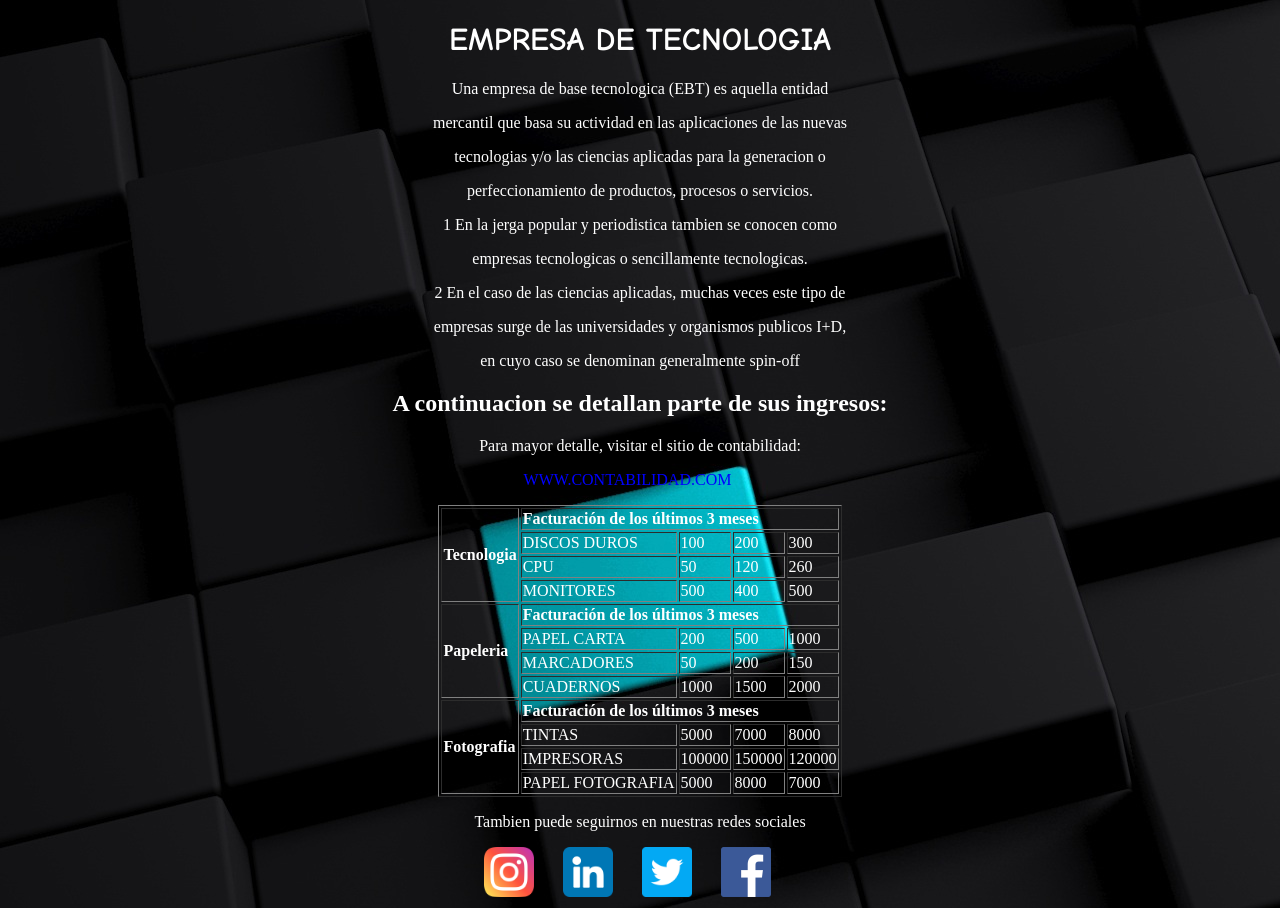
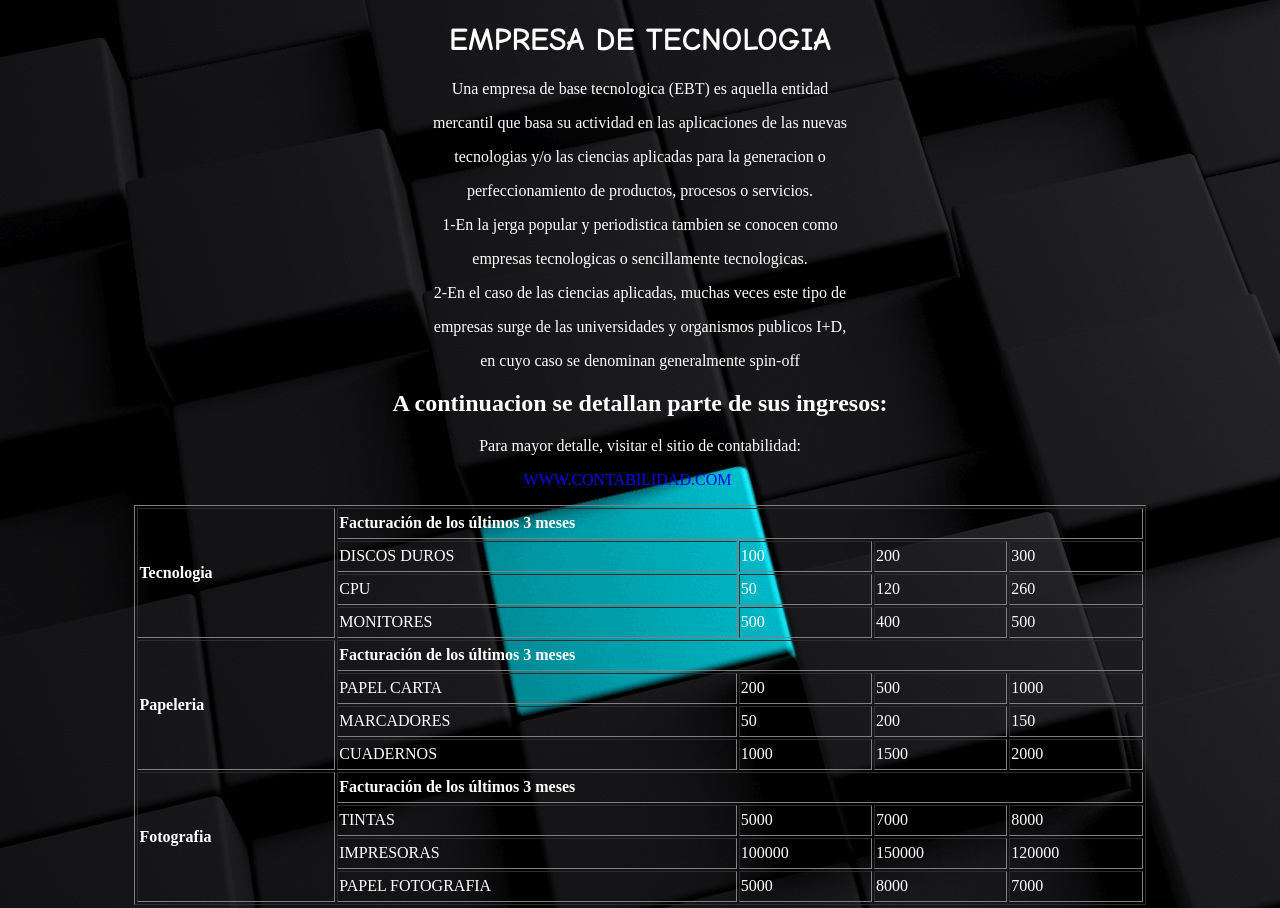
Before and after one commit to aquilezx/aquilezx.github.io, a plain HTML site: page index.html in a window 1280 px wide. Shown: the top 908 px of the page. Drawn offline with Linux system fonts and the light colour scheme.

Commit message:
Update index.html

```diff
--- a/index.html
+++ b/index.html
@@ -12,9 +12,9 @@
 	<p style="text-align:center">mercantil que basa su actividad en las aplicaciones de las nuevas</p>
 	<p style="text-align:center">tecnologias y/o las ciencias aplicadas para la generacion o</p>
 	<p style="text-align:center">perfeccionamiento de productos, procesos o servicios. </p>
-	<p style="text-align:center">1 En la jerga popular y periodistica tambien se conocen como </p>
+	<p style="text-align:center">1-En la jerga popular y periodistica tambien se conocen como </p>
 	<p style="text-align:center">empresas tecnologicas o sencillamente tecnologicas. </p>
-	<p style="text-align:center">2 En el caso de las ciencias aplicadas, muchas veces este tipo de </p>
+	<p style="text-align:center">2-En el caso de las ciencias aplicadas, muchas veces este tipo de </p>
 	<p style="text-align:center">empresas surge de las universidades y organismos publicos I+D, </p>
 	<p style="text-align:center">en cuyo caso se denominan generalmente spin-off</p>
 
@@ -90,7 +90,10 @@
 				border: none;
 				color: blue;
 			}
-
+			table{
+				width: 80%;
+				height: 400px;
+			}
 		</style>
 
 		<p>
```
